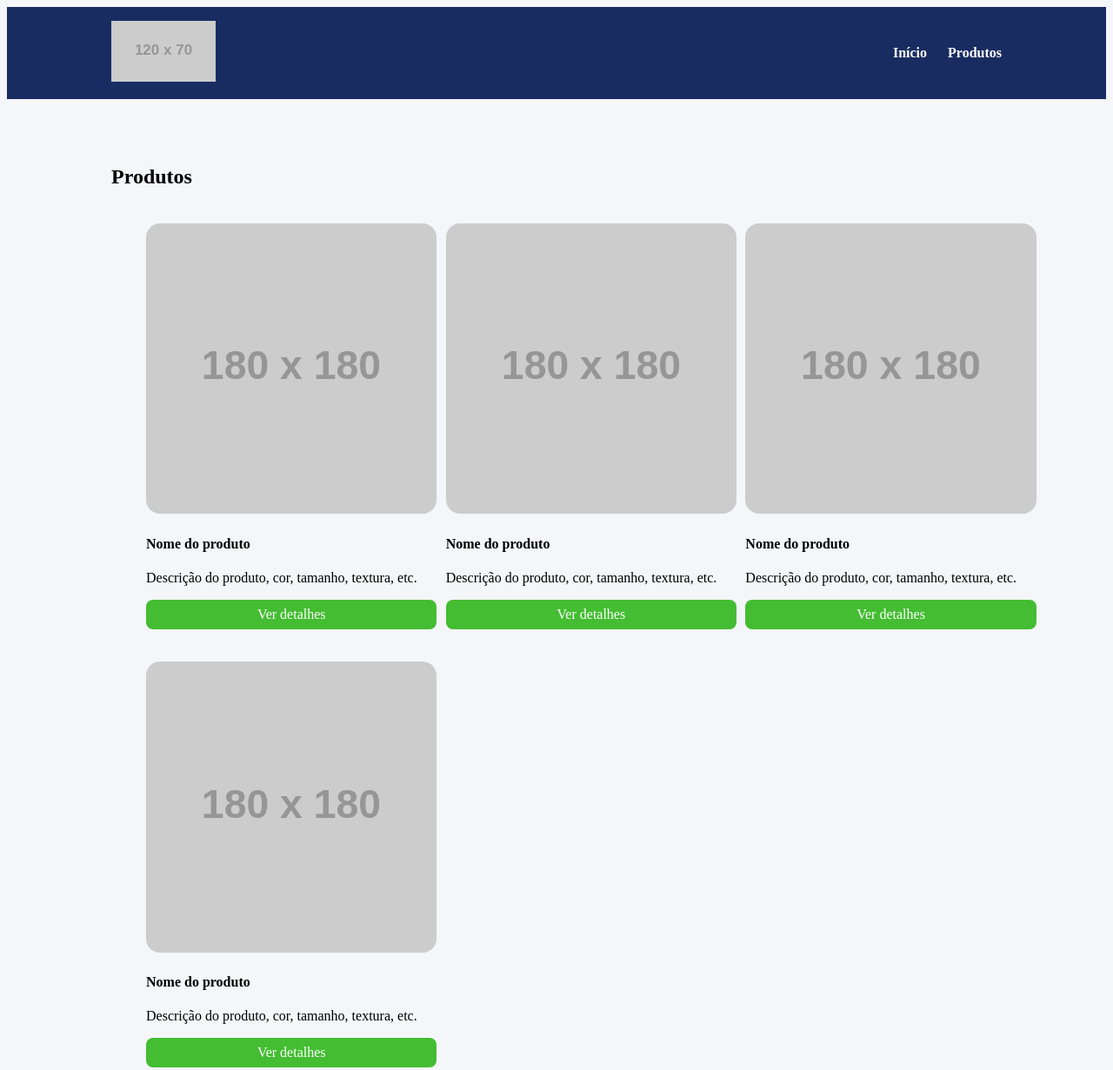
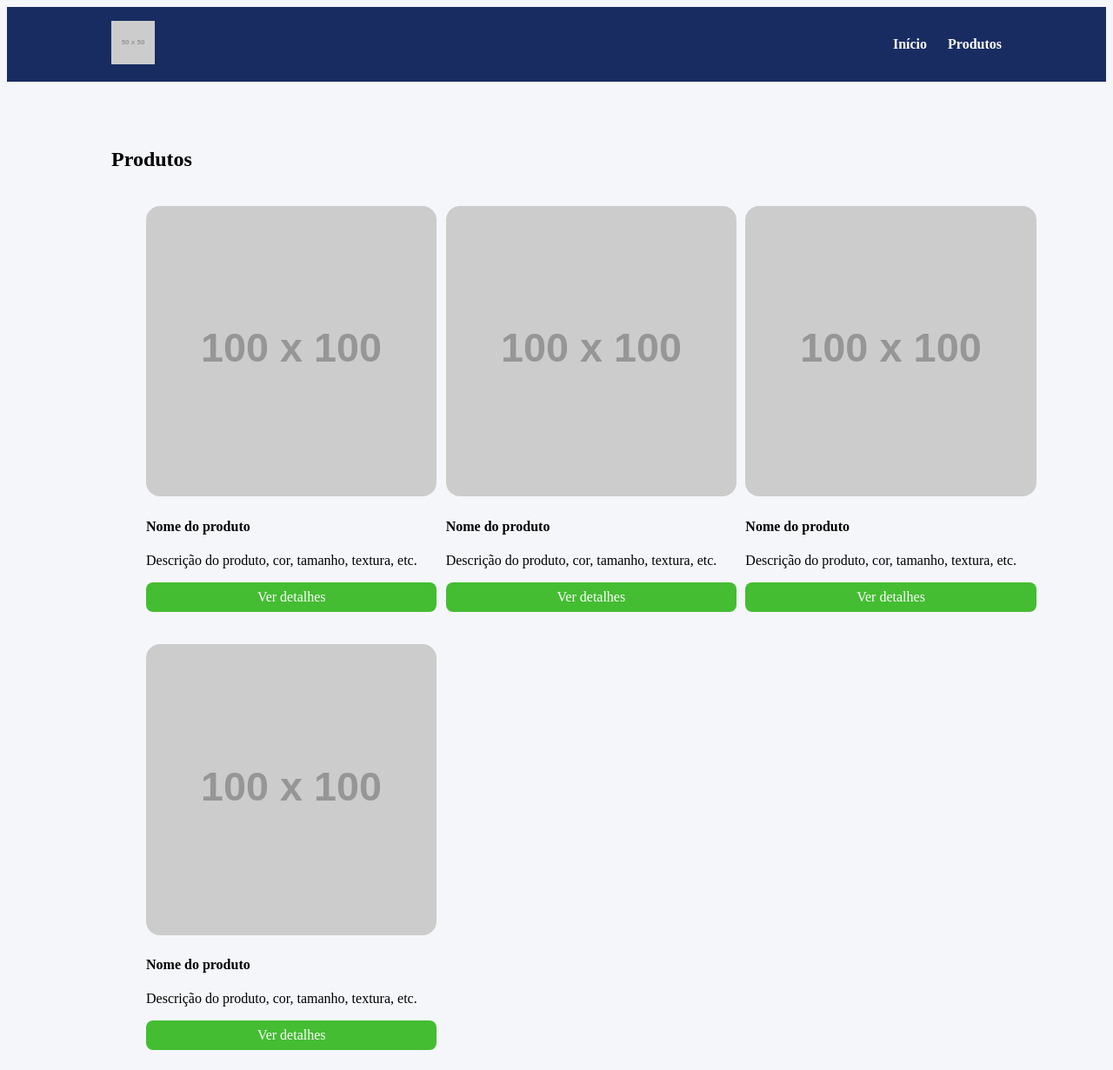
Before and after one commit to jasonrn36/0035-exerceicio-sass, a website: page index.html in a window 1280 px wide. Shown: the whole page at 87% size. Drawn offline with Linux system fonts and the light colour scheme; placeholder pictures from the web are drawn by us.

Commit message:
adicionado imagens em placeholder

```diff
--- a/index.html
+++ b/index.html
@@ -14,7 +14,7 @@
     <header>
         <div class="container">
             <div class="branding">
-                <img src="https://via.placeholder.com/120x70" />
+                <img src="https://placehold.co/50x50" />
             </div>
             <nav>
                 <ul class="menu">
@@ -33,7 +33,7 @@
             <h2>Produtos</h2>
             <ul class="products">
                 <li class="product-item">
-                    <img src="https://via.placeholder.com/180x180" />
+                    <img src="https://placehold.co/100x100" />
                     <h4>Nome do produto</h4>
                     <p>
                         Descrição do produto, cor, tamanho, textura, etc.
@@ -43,7 +43,7 @@
                     </a>
                 </li>
                 <li class="product-item">
-                    <img src="https://via.placeholder.com/180x180" />
+                    <img src="https://placehold.co/100x100" />
                     <h4>Nome do produto</h4>
                     <p>
                         Descrição do produto, cor, tamanho, textura, etc.
@@ -53,7 +53,7 @@
                     </a>
                 </li>
                 <li class="product-item">
-                    <img src="https://via.placeholder.com/180x180" />
+                    <img src="https://placehold.co/100x100" />
                     <h4>Nome do produto</h4>
                     <p>
                         Descrição do produto, cor, tamanho, textura, etc.
@@ -63,7 +63,7 @@
                     </a>
                 </li>
                 <li class="product-item">
-                    <img src="https://via.placeholder.com/180x180" />
+                    <img src="https://placehold.co/100x100" />
                     <h4>Nome do produto</h4>
                     <p>
                         Descrição do produto, cor, tamanho, textura, etc.
```
